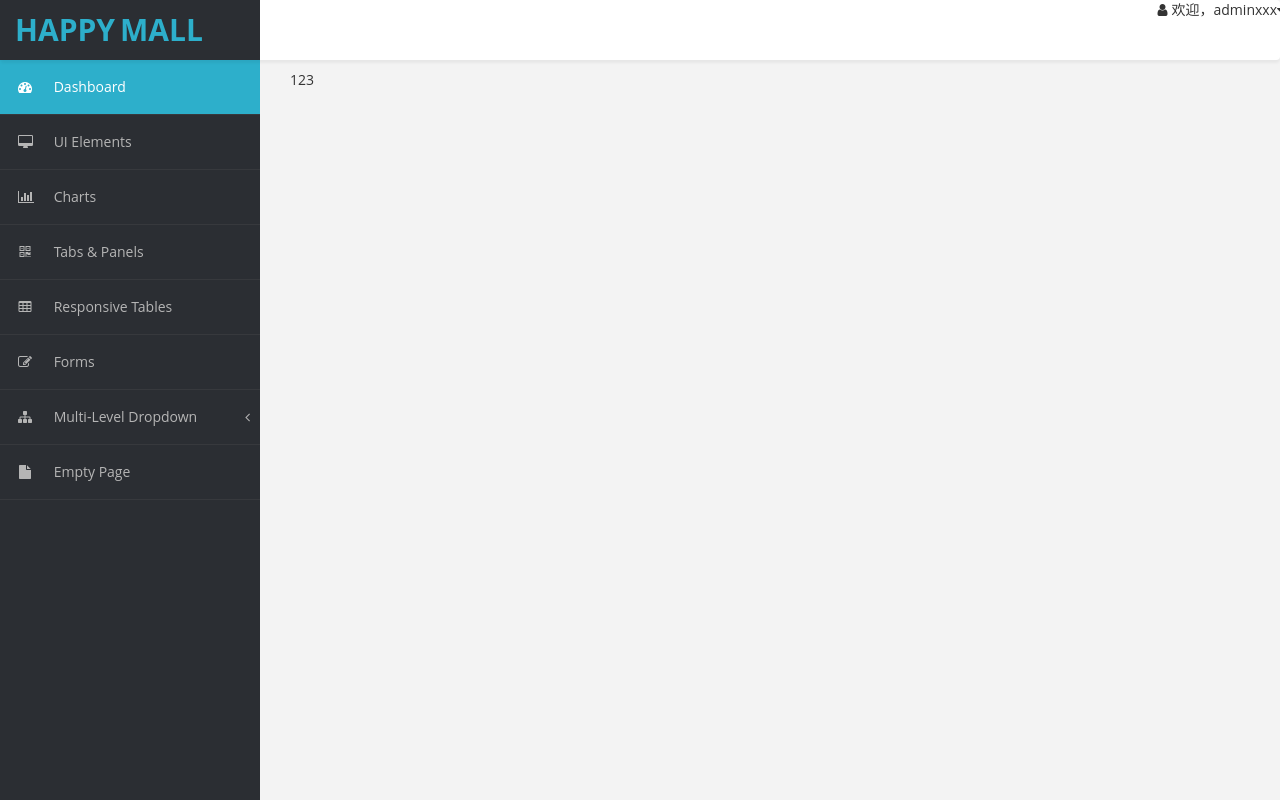
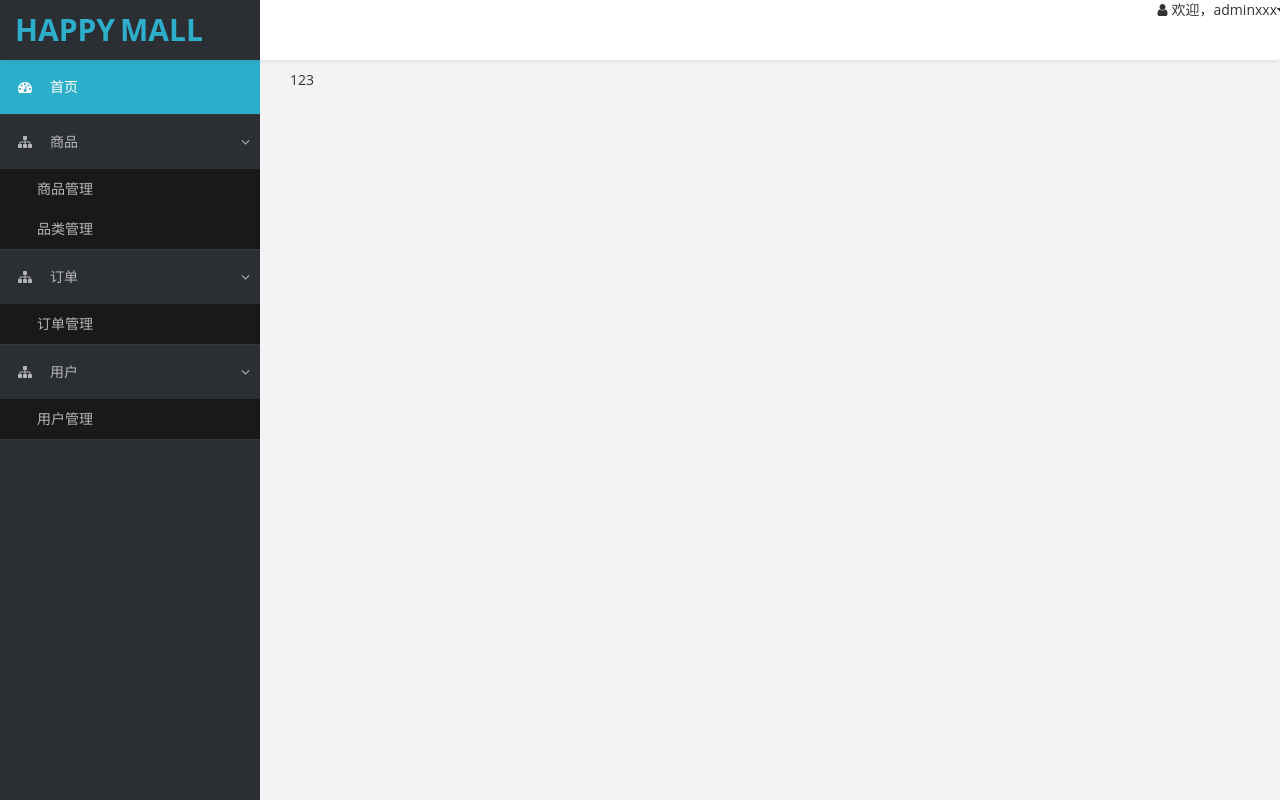
Before and after one commit to ze25800000/admin-react, a React app: page / in a window 1280 px wide. Built offline with nearby package versions, Linux system fonts and the light colour scheme.

Commit message:
6-5 侧边导航的开发

```diff
--- a/src/app.jsx
+++ b/src/app.jsx
@@ -13,7 +13,8 @@
                 <Layout>
                     <Switch>
                         <Route exact path='/' component={Home}/>
-                        <Redirect from={"*"} to={'/'}/>
+                        <Route exact path='/product' component={Home}/>
+                        <Route exact path='/product.category' component={Home}/>
                     </Switch>
                 </Layout>
             </Router>
--- a/src/component/nav-slide/index.jsx
+++ b/src/component/nav-slide/index.jsx
@@ -1,4 +1,5 @@
 import React, {Component} from 'react'
+import {Link, NavLink} from 'react-router-dom'
 
 export default class SideNav extends Component {
     constructor(props) {
@@ -8,62 +9,55 @@
     render() {
         return (
             <div id="wrapper">
-                <div className="navbar-default navbar-side" role="navigation">
+                <div className="navbar-default navbar-side">
                     <div className="sidebar-collapse">
-                        <ul className="nav" id="main-menu">
+                        <ul className="nav">
 
                             <li>
-                                <a className="active-menu" href="index.html"><i
-                                    className="fa fa-dashboard"></i> Dashboard</a>
-                            </li>
-                            <li>
-                                <a href="ui-elements.html"><i className="fa fa-desktop"></i> UI Elements</a>
-                            </li>
-                            <li>
-                                <a href="chart.html"><i className="fa fa-bar-chart-o"></i> Charts</a>
-                            </li>
-                            <li>
-                                <a href="tab-panel.html"><i className="fa fa-qrcode"></i> Tabs &amp; Panels</a>
+                                <NavLink exact activeClassName="active-menu" to="/">
+                                    <i className="fa fa-dashboard"></i>
+                                    <span>首页</span>
+                                </NavLink>
                             </li>
 
-                            <li>
-                                <a href="table.html"><i className="fa fa-table"></i> Responsive Tables</a>
-                            </li>
-                            <li>
-                                <a href="form.html"><i className="fa fa-edit"></i> Forms </a>
-                            </li>
-
-
-                            <li>
-                                <a href="#"><i className="fa fa-sitemap"></i> Multi-Level Dropdown<span
-                                    className="fa arrow"></span></a>
-                                <ul className="nav nav-second-level collapse">
+                            <li className={'active'}>
+                                <Link to="/product">
+                                    <i className="fa fa-sitemap"></i>
+                                    商品
+                                    <span className="fa arrow"></span>
+                                </Link>
+                                <ul className="nav nav-second-level collapse in">
                                     <li>
-                                        <a href="#">Second Level Link</a>
+                                        <NavLink to="/product" activeClassName={'active-menu'}>商品管理</NavLink>
                                     </li>
                                     <li>
-                                        <a href="#">Second Level Link</a>
-                                    </li>
-                                    <li>
-                                        <a href="#">Second Level Link<span className="fa arrow"></span></a>
-                                        <ul className="nav nav-third-level collapse">
-                                            <li>
-                                                <a href="#">Third Level Link</a>
-                                            </li>
-                                            <li>
-                                                <a href="#">Third Level Link</a>
-                                            </li>
-                                            <li>
-                                                <a href="#">Third Level Link</a>
-                                            </li>
-
-                                        </ul>
-
+                                        <NavLink to="/product-category" activeClassName={'active-menu'}>品类管理</NavLink>
                                     </li>
                                 </ul>
                             </li>
-                            <li>
-                                <a href="empty.html"><i className="fa fa-fw fa-file"></i> Empty Page</a>
+                            <li className={'active'}>
+                                <Link to="/order">
+                                    <i className="fa fa-sitemap"></i>
+                                    订单
+                                    <span className="fa arrow"></span>
+                                </Link>
+                                <ul className="nav nav-second-level collapse in">
+                                    <li>
+                                        <NavLink to="/order" activeClassName={'active-menu'}>订单管理</NavLink>
+                                    </li>
+                                </ul>
+                            </li>
+                            <li className={'active'}>
+                                <Link to="/user" activeClassName={'active-menu'}>
+                                    <i className="fa fa-sitemap"></i>
+                                    用户
+                                    <span className="fa arrow"></span>
+                                </Link>
+                                <ul className="nav nav-second-level collapse in">
+                                    <li>
+                                        <NavLink to="/user" activeClassName={'active-menu'}>用户管理</NavLink>
+                                    </li>
+                                </ul>
                             </li>
                         </ul>
                     </div>
```
